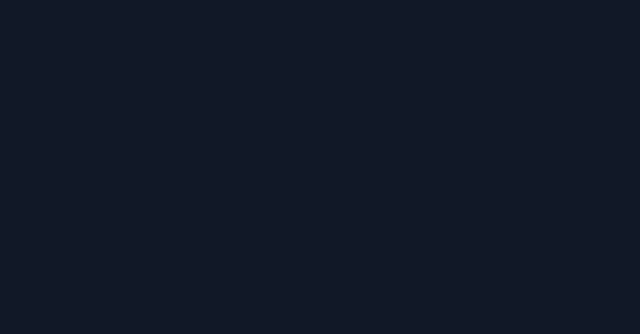
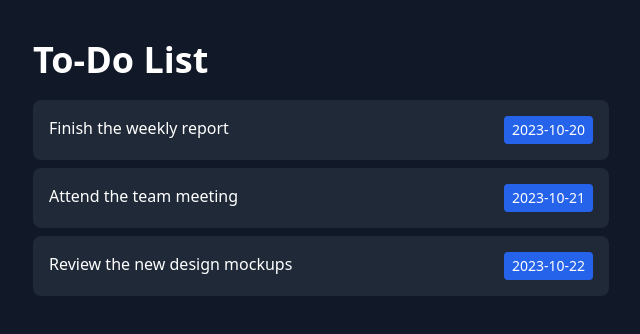
Before and after one commit to mitchiemt11/next14-practice, a Next.js app: page / in a window 1280 px wide. Shown: the top 334 px of the page, without its empty margins (319-959 px from the left). Built offline with nearby package versions, Linux system fonts and the light colour scheme; data requests are answered from the project's data file.

Commit message:
Render todo list on home page

```diff
--- a/app/components/TodoList.tsx
+++ b/app/components/TodoList.tsx
@@ -1,8 +1,15 @@
 import React from "react";
 import { toDo } from "../lib/types";
+
 export default async function ToDoList() {
-  const todos = await fetch("");
-  const { data } = await todos.json();
+
+  // Fetch To-Dos from route handler
+  const todos = await fetch("http://localhost:3000/todos", {
+    next: { tags: ["ToDo"] },
+  });
+
+  // Parse response to JSON
+  const data  = await todos.json();
 
   return (
     <div className="max-w-xl mx-auto pt-10">
--- a/app/page.tsx
+++ b/app/page.tsx
@@ -3,7 +3,7 @@ import ToDoList from "./components/TodoList";
 export default function Home() {
   return (
     <main className="">
-
+      <ToDoList />
     </main>
   );
 }
--- a/public/db.json
+++ b/public/db.json
@@ -1,6 +1,6 @@
 
 {
-  "users": [
+  "todos": [
     {
       "id": 1,
       "task": "Finish the weekly report",
```
